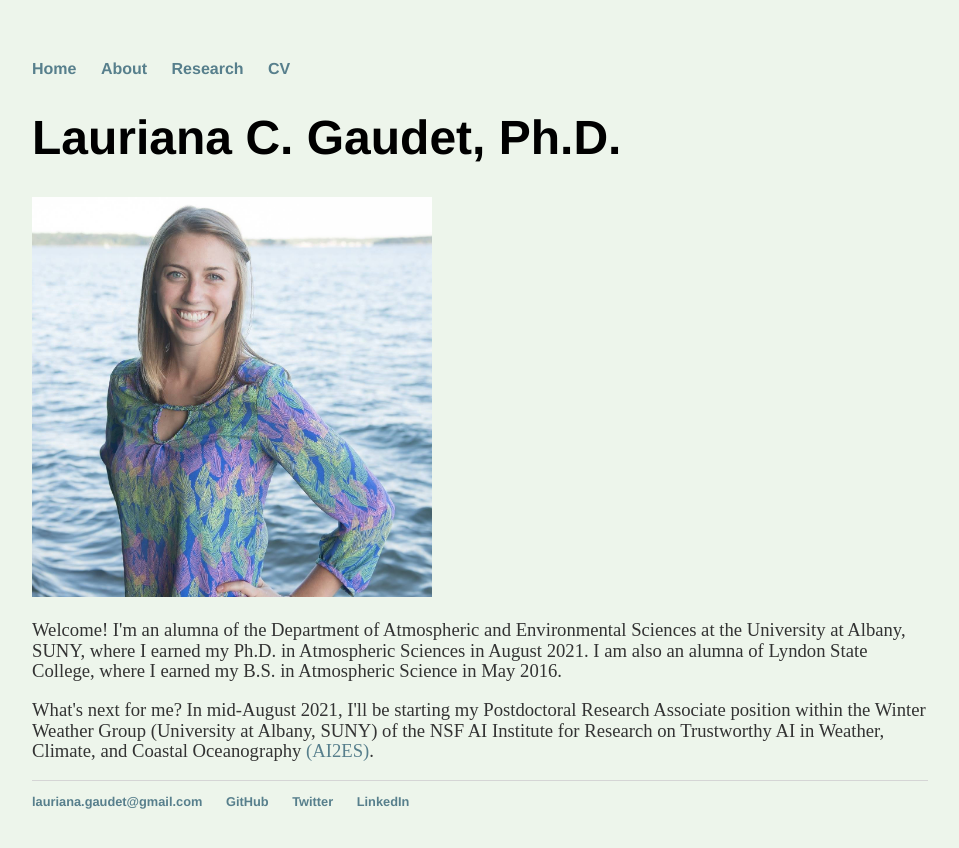
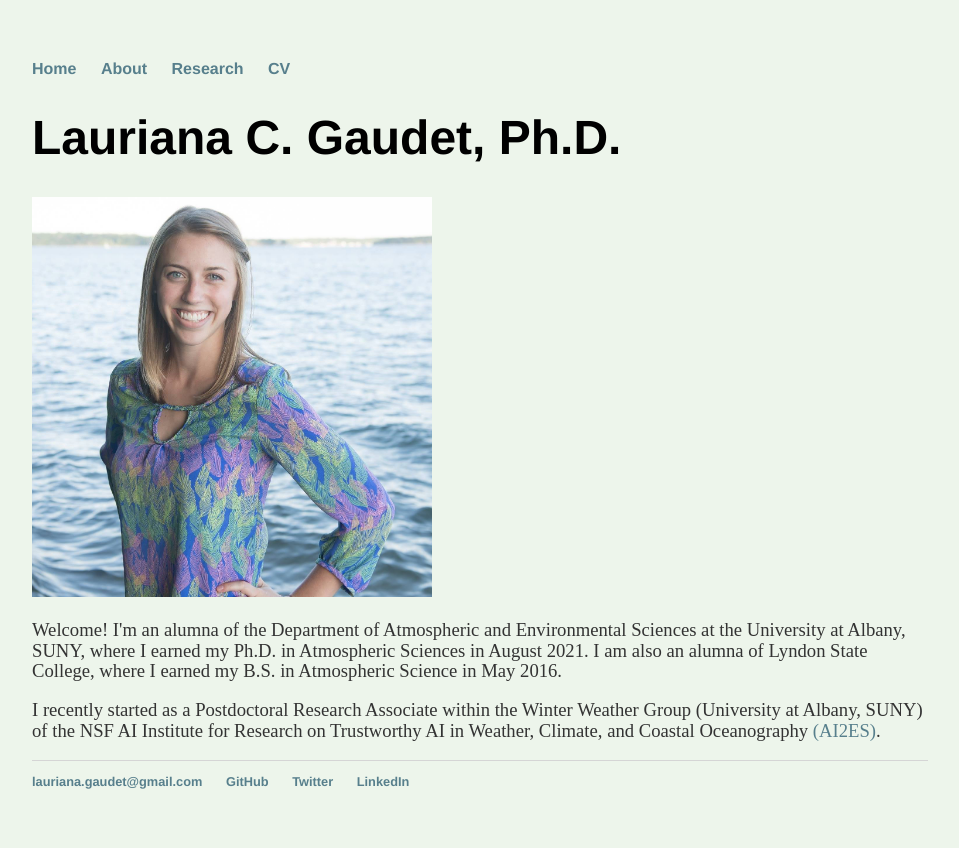
Before and after one commit to lgaudet/lgaudet.github.io, a Jekyll site: the page built from index.html, in a window 1280 px wide. Shown: the top 848 px of the page, without its empty margins (160-1119 px from the left). Built offline with Jekyll 4.4.1, drawn with Linux system fonts in a browser that asks for light colours.

Commit message:
updated information

```diff
--- a/index.html
+++ b/index.html
@@ -6,5 +6,5 @@ title: Lauriana Gaudet
 	<h1>Lauriana C. Gaudet, Ph.D.</h1>
         <img src="{{site.baseurl}}/assets/gaudet_picture.jpg" width="400" height="auto">
 	<p style="font-size:14pt">Welcome! I'm an alumna of the Department of Atmospheric and Environmental Sciences at the University at Albany, SUNY, where I earned my Ph.D. in Atmospheric Sciences in August 2021. I am also an alumna of Lyndon State College, where I earned my B.S. in Atmospheric Science in May 2016.</p>
-        <p style="font-size:14pt">What's next for me? In mid-August 2021, I'll be starting my Postdoctoral Research Associate position within the Winter Weather Group (University at Albany, SUNY) of the NSF AI Institute for Research on Trustworthy AI in Weather, Climate, and Coastal Oceanography <a href="https://www.ai2es.org">(AI2ES)</a>.
+        <p style="font-size:14pt">I recently started as a Postdoctoral Research Associate within the Winter Weather Group (University at Albany, SUNY) of the NSF AI Institute for Research on Trustworthy AI in Weather, Climate, and Coastal Oceanography <a href="https://www.ai2es.org">(AI2ES)</a>.
 </div><!-- /.blurb -->
--- a/research/index.html
+++ b/research/index.html
@@ -7,7 +7,7 @@ title: Lauriana Gaudet
 	<p  style="font-size:13pt">The bulk of my recent research endeavors have been focused on understanding high-intensity precipitation forecast sensitivity to the representation of <b>microphysics</b> within numerical weather prediction models, namely the <b>Weather Research and Forecasting (WRF)</b> model. Through this research, I have developed <b>expertise in the process-level development of forecast uncertainty</b> and its resultant impact on both liquid and frozen precipitation. Futhermore, I am thrilled to continue working within the forecast uncertainty space by applying <b>machine learning</b> methods through my Postdoctoral position within the Winter Weather Group of the NSF AI Institute for Research on Trustworthy AI in Weather, Climate, and Coastal Oceanography <a href="https://www.ai2es.org">(AI2ES)</a>.</p>
 
         <h2 style="text-decoration: underline">Postdoctoral Research</h2>
-        <p style="font-size:12pt">In mid-August 2021, I will begin working as a Postdoctoral Research Associate within the AI2ES Winter Weather Group at the University at Albany, SUNY. Research updates will be posted here when this work is underway! </p>
+        <p style="font-size:12pt">In mid-August 2021, I began working as a Postdoctoral Research Associate within the AI2ES Winter Weather Group at the University at Albany, SUNY. Research updates will be posted here when this work is underway! </p>
 
         <h2 style="text-decoration: underline">Dissertation Research</h2>
         <p style="font-size:13pt;line-height: 1.0em"><em>Identifying the Microphysical Sensitivities of Mesoscale and Synoptic Precipitation Using an Ensemble Framework</em></p>
```
Also changed, not shown: 1 other file.
